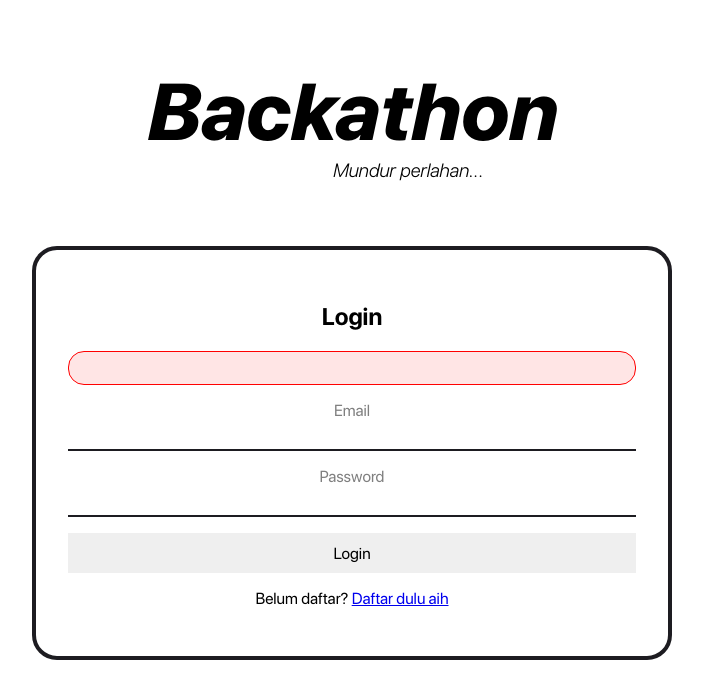
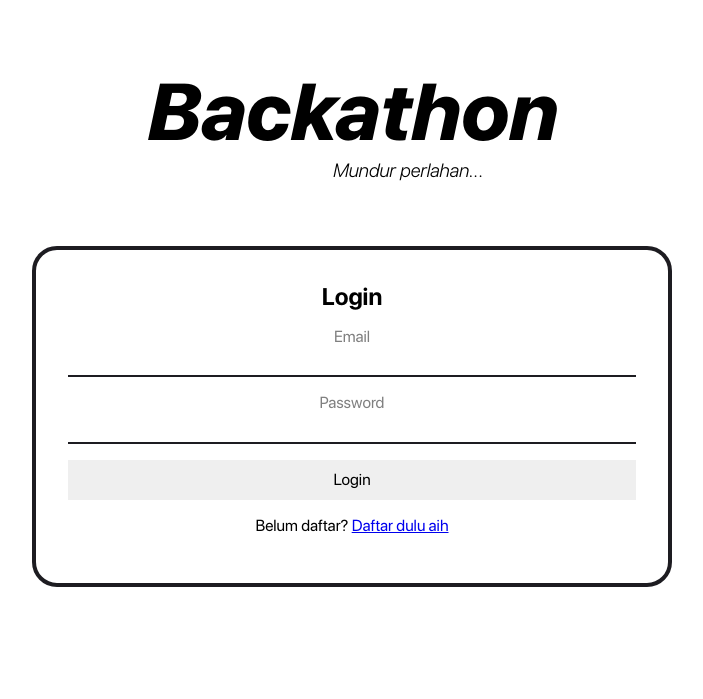
Before and after one commit to aditydcp/ppl-app, a PHP site: page /index.php?login in a window 1280 px wide. Shown: the top 699 px of the page, without its empty margins (288-991 px from the left). Run offline with PHP 8.4, Linux system fonts and the light colour scheme.

Commit message:
tidying up

```diff
--- a/index.php
+++ b/index.php
@@ -23,14 +23,15 @@
 
     <?php if(isset($_GET["login"])) { // login form, if parameter passed ?>
         <form action="" method="POST" class="form">
-            <h2 id="line-register"> Login </h2>
+            <h2 class="mg-0"> Login </h2>
 
-            <div class="input-wrapper alert-wrapper">
-                <?php if (count($errors) > 0) {
-                    foreach ($errors as $errorMsg) { ?>
+            <?php if (count($errors) > 0) { ?>
+                <div class="input-wrapper alert-wrapper">
+                    <?php foreach ($errors as $errorMsg) { ?>
                         <p class="alert-message mg-0"><?= $errorMsg ?></p>
-                <?php }} ?>
-            </div>
+                    <?php } ?>
+                </div>
+            <?php } ?>
 
             <label class="input-wrapper" id="emailWrapper">
                 <span class="input-label">Email</span>
@@ -55,14 +56,15 @@
         <p class="desc mg-0">Ikuti Backathon dan menangkan uang tunai hingga ratusan rupiah dan respect!</p>
 
         <form action="" method="POST" class="form">
-            <h2 class="mg-0" id="line-register"> Daftarkan dirimu sekarang! </h2>
+            <h2 class="mg-0"> Daftarkan dirimu sekarang! </h2>
 
-
-                <?php if (count($errors) > 0) {
-                    foreach ($errors as $errorMsg) { ?>
-                        <p class="alert-message"><?= $errorMsg ?></p>
-                <?php }} ?>
-
+            <?php if (count($errors) > 0) { ?>
+                <div class="input-wrapper alert-wrapper">
+                    <?php foreach ($errors as $errorMsg) { ?>
+                        <p class="alert-message mg-0"><?= $errorMsg ?></p>
+                    <?php } ?>
+                </div>
+            <?php } ?>
 
             <label class="input-wrapper" id="emailWrapper">
                 <span class="input-label">Email</span>
```
